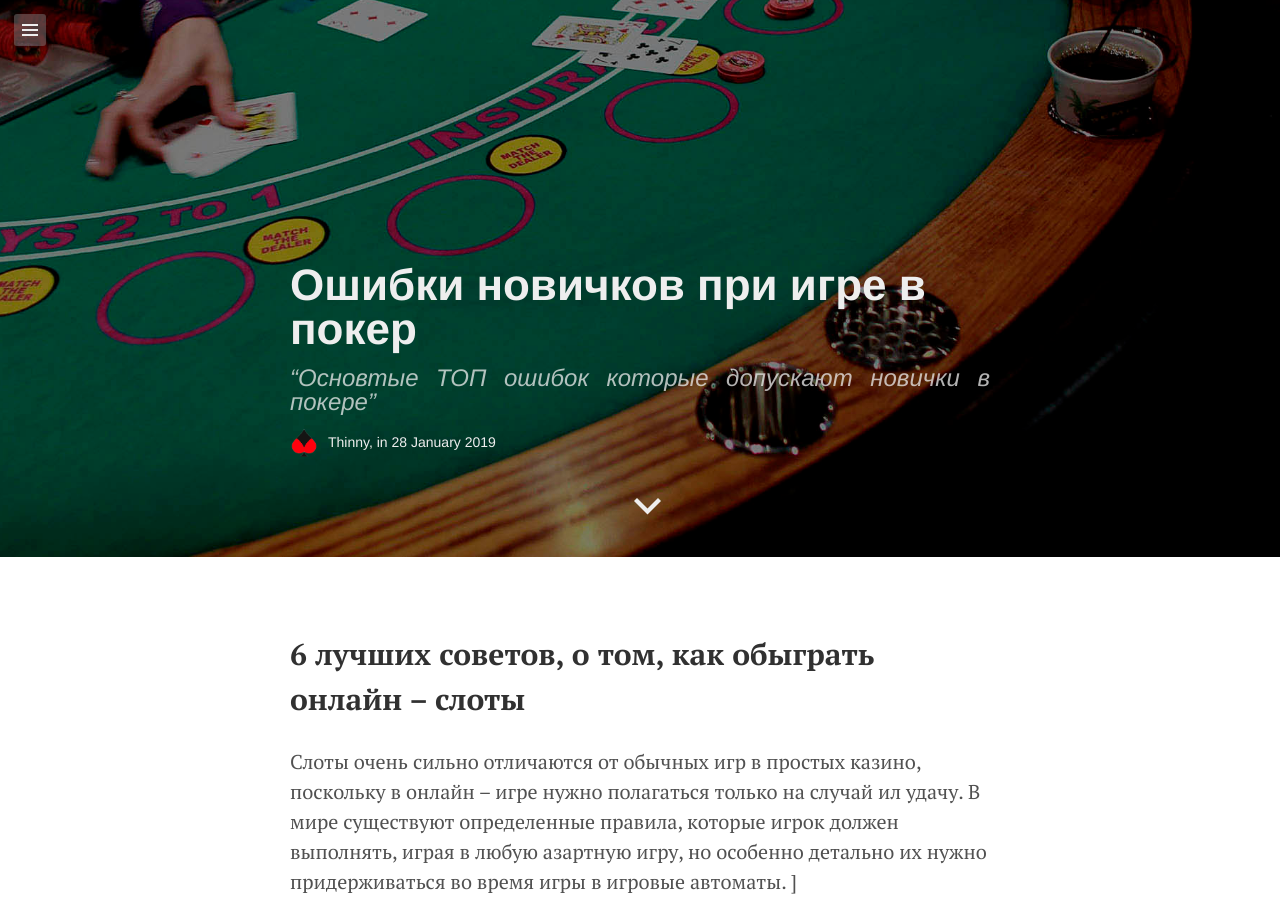
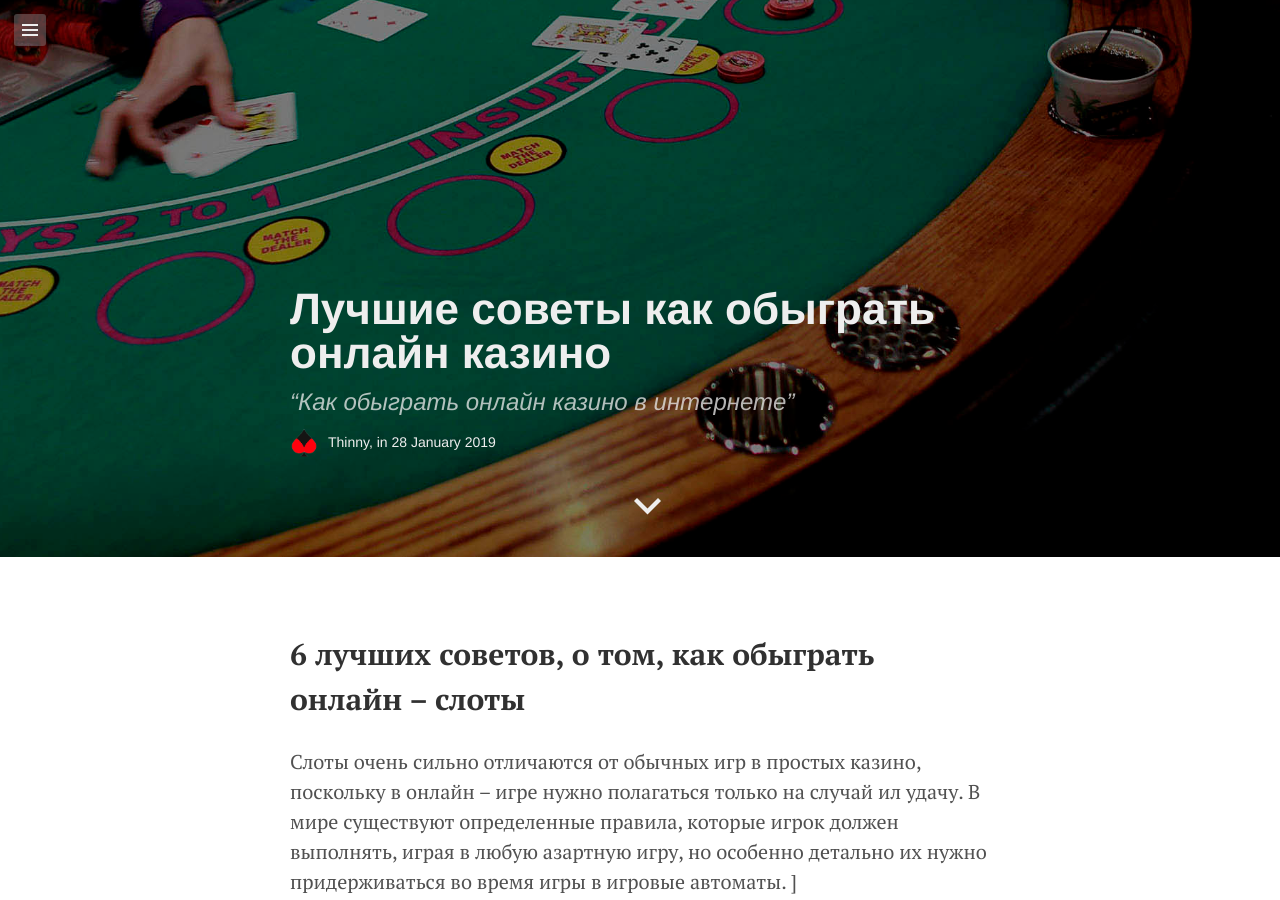
Before and after one commit to keepcalminblog/keepcalminblog.github.io, a Jekyll site: the page built from _posts/2019-01-28-sovety.md, in a window 1280 px wide and 900 px high, scrolled down 343 px. Built offline with Jekyll 4.4.1, drawn with Linux system fonts in a browser that asks for light colours; Markdown is read by kramdown in place of the engine named in the settings.

Commit message:
Update 2019-01-28-sovety.md

```diff
--- a/_posts/2019-01-28-sovety.md
+++ b/_posts/2019-01-28-sovety.md
@@ -1,7 +1,7 @@
 ---
 layout: post
-title: "Ошибки новичков при игре в покер"
-quote: Основтые ТОП ошибок которые допускают новички в покере
+title: "Лучшие советы как обыграть онлайн казино "
+quote: Как обыграть онлайн казино в интернете
 image: false
 video: false
 date: 2019-01-28 15:29:45
```
